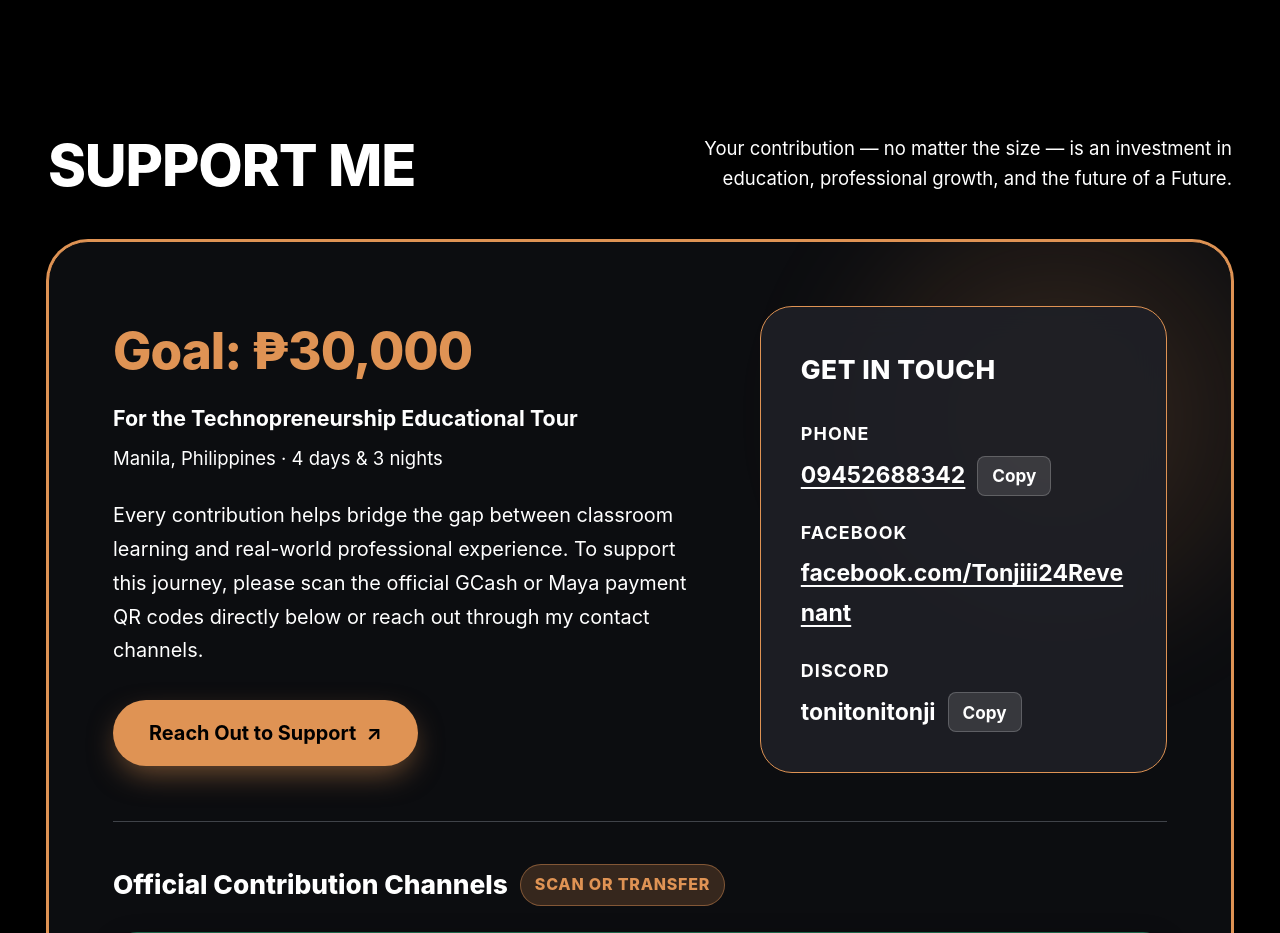
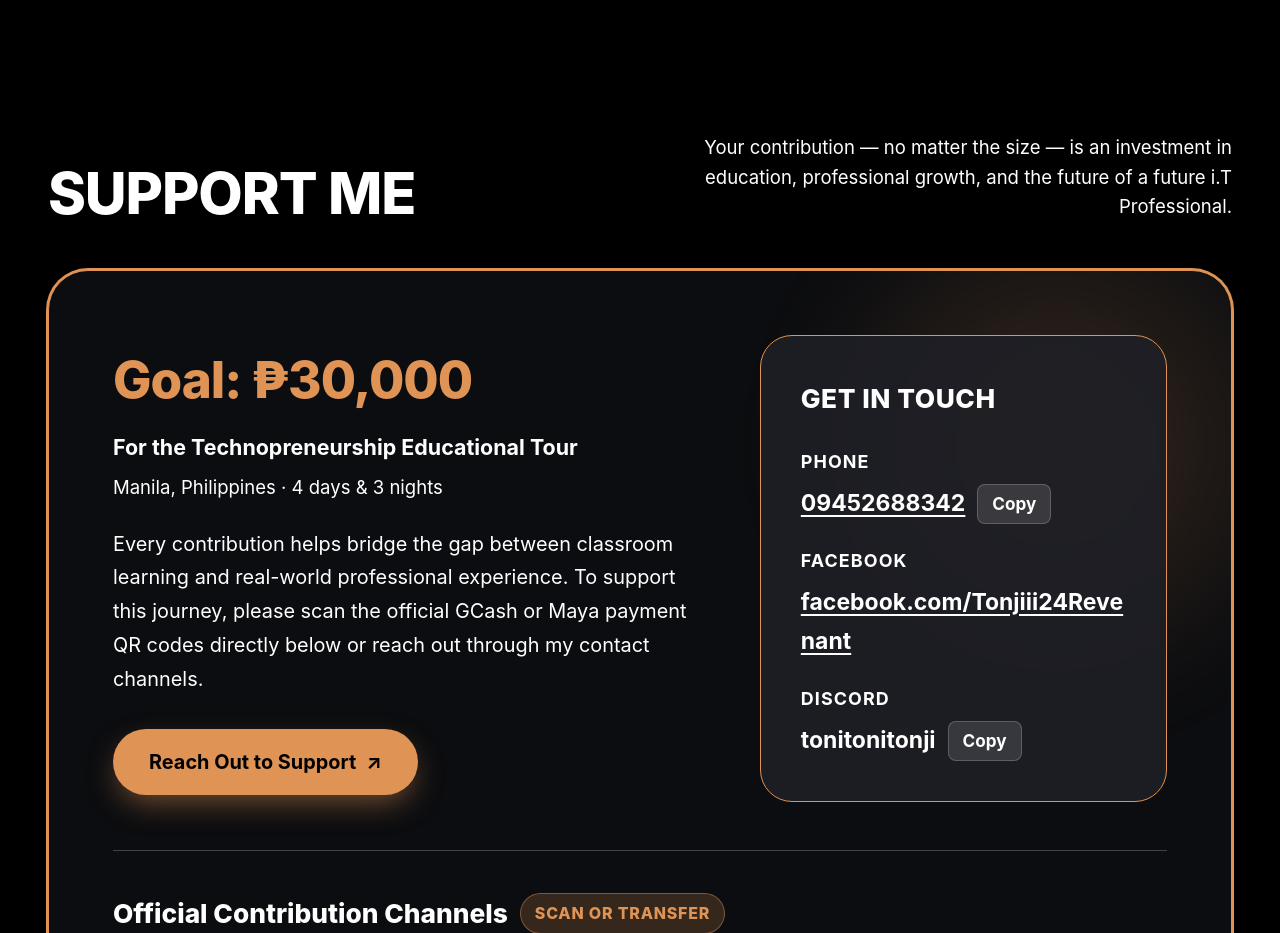
Before and after one commit to RyuoTonji/Solicitation_and_Portfolio, a website: page index.html in a window 1280 px wide. Shown: the part 7940-8873 px from the top of the page. Drawn offline with Linux system fonts and the light colour scheme.

Commit message:
3rd push version 1.1.1

```diff
--- a/index.html
+++ b/index.html
@@ -668,7 +668,7 @@
           <h2 class="section-title">SUPPORT ME</h2>
           <p class="section-subtitle">
             Your contribution — no matter the size — is an investment in education, professional growth, and the future
-            of a Future.
+            of a future i.T Professional.
           </p>
         </div>
 
```
